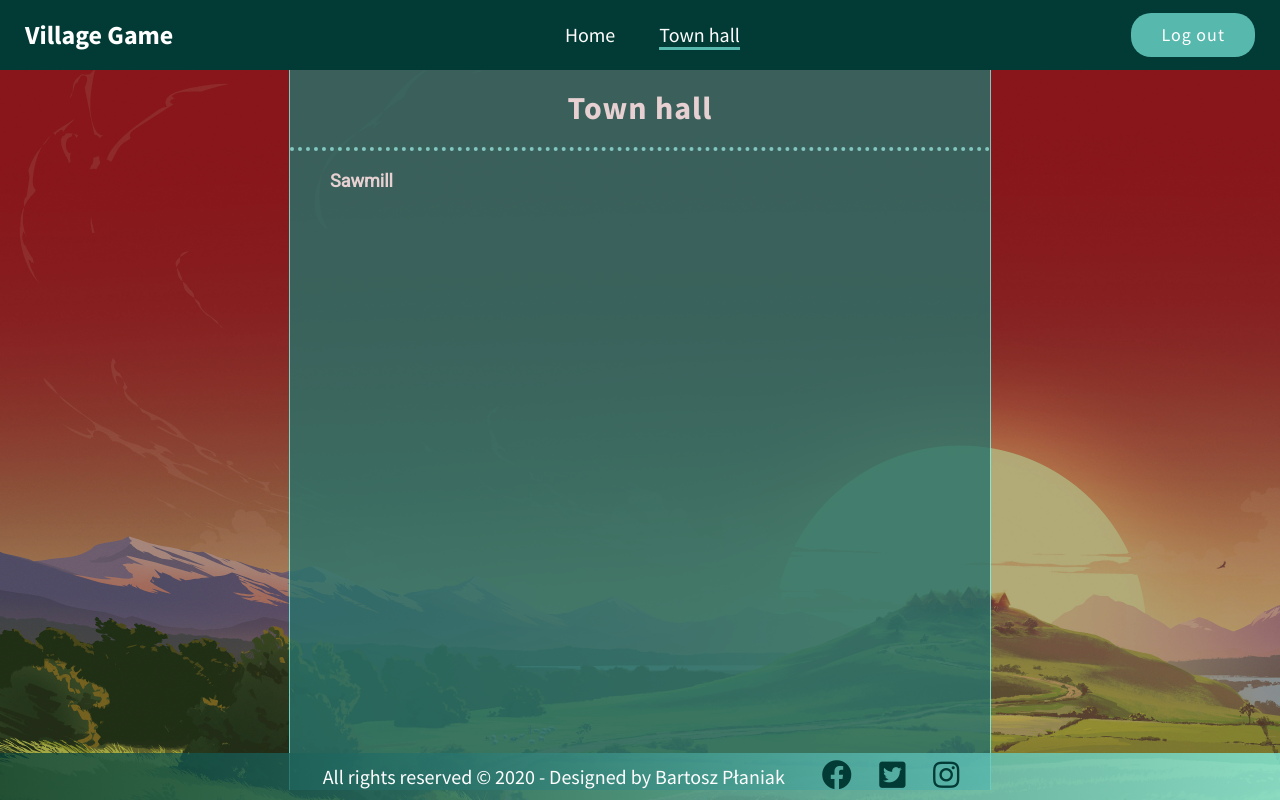
After one commit to Bartekp26/Village-game, a PHP site: page /php/townhall.php in a window 1280 px wide. The commit adds this page. Run offline with PHP 8.4, Linux system fonts and the light colour scheme; the visitor is signed in with stand-in values (Sample User, id 1); some libraries are stand-ins or nearby versions.

Commit message:
Started doing town-hall interface

```diff
--- a/css/index.css
+++ b/css/index.css
@@ -24,7 +24,8 @@ body {
   width: 100%;
   display: flex;
   align-items: center;
-  justify-content: center; }
+  justify-content: center;
+  z-index: 1; }
   .footer__text {
     margin: 0;
     padding: 12px;
@@ -222,3 +223,33 @@ body {
 .logo {
   font-size: 26px;
   margin: 20px 0; }
+
+body {
+  background: linear-gradient(rgba(0, 0, 0, 0.3), rgba(0, 0, 0, 0.3)), url("../img/background.png"); }
+
+.townhall {
+  margin: 0 auto;
+  max-width: 700px;
+  min-height: 90vh;
+  background-color: #28736b;
+  opacity: 0.8;
+  font-family: "Source Sans Pro", sans-serif;
+  border-right: 1px #80f4e8 solid;
+  border-left: 1px #80f4e8 solid;
+  color: white; }
+  .townhall__title {
+    text-align: center;
+    margin: 0;
+    padding: 20px;
+    color: white;
+    font-size: 32px;
+    letter-spacing: 1px;
+    border-bottom: 4px #80f4e8 dotted; }
+
+.buildings_container {
+  margin: 20px 40px;
+  font-family: "Roboto", sans-serif; }
+
+.building__title {
+  font-size: 18px;
+  font-weight: 700; }
--- /dev/null
+++ b/php/townhall.php
@@ -0,0 +1,14 @@
+<?php require("game.php"); ?>
+<div class="townhall">
+  <h2 class="townhall__title">Town hall</h2>
+  <div class="buildings_container">
+    <div class="building">
+      <div class="building__title">Sawmill</div>
+      <div class="building__costs">
+        <div class="building__cost"></div>
+        <div class="building__cost"></div>
+        <div class="building__cost"></div>
+      </div>
+    </div>
+  </div>
+</div>
--- a/scss/footer.scss
+++ b/scss/footer.scss
@@ -8,6 +8,7 @@
   display: flex;
   align-items: center;
   justify-content: center;
+  z-index: 1;
 
   &__text{
     margin: 0;
--- /dev/null
+++ b/scss/game/townhall.scss
@@ -0,0 +1,46 @@
+body{
+  background: linear-gradient(rgba(0, 0, 0, 0.3), rgba(0, 0, 0, 0.3)), url("../img/background.png");
+}
+
+.townhall{
+  margin: 0 auto;
+  max-width: 700px;
+  min-height: 90vh;
+  background-color: $darkenBasicColor;
+  opacity: 0.8;
+  font-family: $sansProFont;
+  border-right: 1px $lightenBasicColor solid;
+  border-left: 1px $lightenBasicColor solid;
+  color: white;
+
+
+  &__title{
+    text-align: center;
+    margin: 0;
+    padding: 20px;
+    color: white;
+    font-size: 32px;
+    letter-spacing: 1px;
+    border-bottom: 4px $lightenBasicColor dotted;
+  }
+}
+
+.buildings_container{
+  margin: 20px 40px;
+  font-family: $robotoFont;
+}
+
+.building{
+
+
+  &__title{
+    font-size: 18px;
+    font-weight: 700;
+  }
+  &__costs{
+
+  }
+  &__cost{
+
+  }
+}
--- a/scss/index.scss
+++ b/scss/index.scss
@@ -9,3 +9,4 @@
 @import "./login/form";
 @import "./game/menu";
 @import "./game/materials";
+@import "./game/townhall";
```
